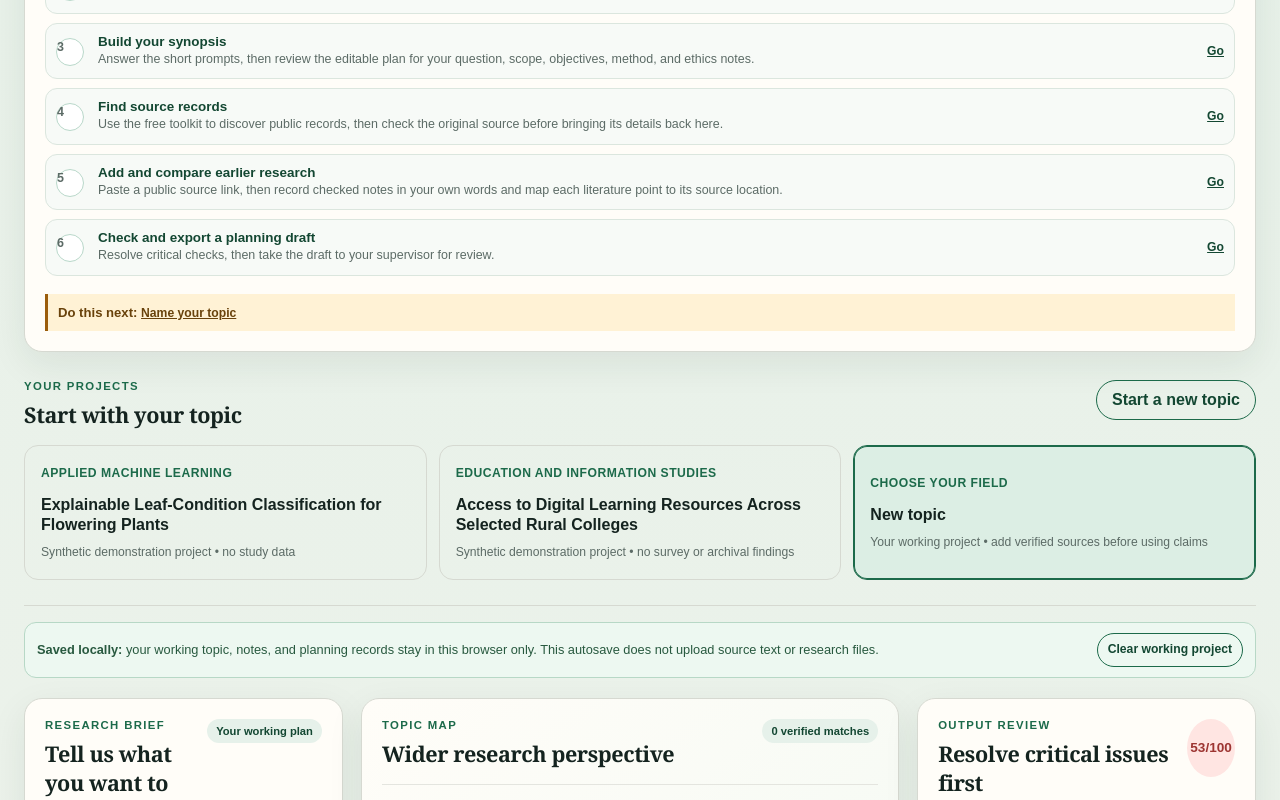
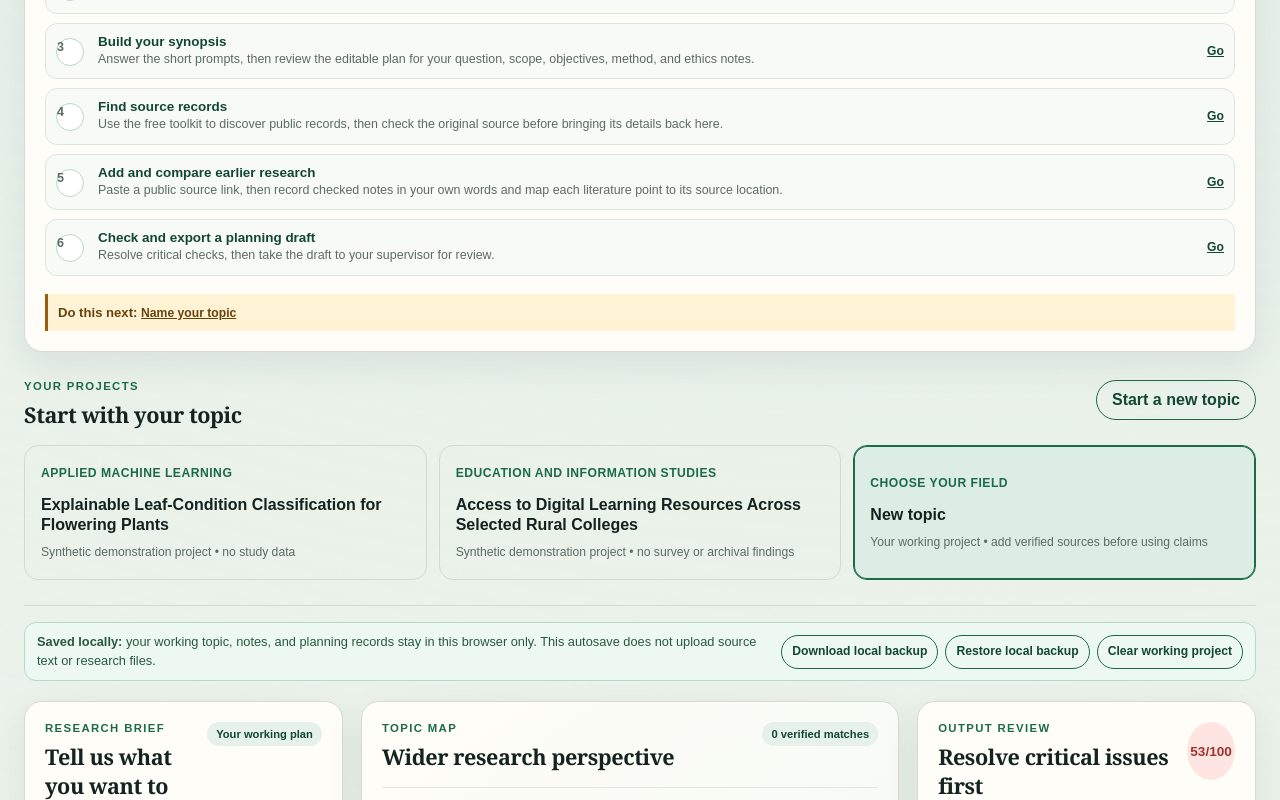
Before and after one commit to d4kash/thesis, a Next.js app: page / in a window 1280 px wide. Both pictures are taken after a click on the button "Start a new topic". Shown: the part 631-1431 px from the top of the page. Built offline with nearby package versions, Linux system fonts and the light colour scheme.

Commit message:
Add validated local research-plan backups

```diff
--- a/app/globals.css
+++ b/app/globals.css
@@ -69,6 +69,7 @@ h3 { font-size: 0.94rem; margin-bottom: 8px; }
 .project-card strong { display: block; line-height: 1.3; margin-bottom: 8px; }
 .local-project-notice { align-items: center; background: #edf8f1; border: 1px solid #b7d8c6; border-radius: 12px; color: #28593f; display: flex; font-size: 0.8rem; gap: 14px; justify-content: space-between; line-height: 1.45; margin: -12px 0 20px; padding: 10px 12px; }
 .local-project-notice .button { flex: 0 0 auto; font-size: 0.76rem; padding: 7px 10px; }
+.local-project-notice__actions { display: flex; flex: 0 0 auto; flex-wrap: wrap; gap: 7px; justify-content: flex-end; }
 
 .button { background: var(--green); border: 1px solid var(--green); border-radius: 999px; color: white; font-weight: 700; padding: 10px 15px; transition: background 160ms ease, transform 160ms ease; }
 .button:hover:not(:disabled) { background: var(--green-dark); transform: translateY(-1px); }
@@ -326,6 +327,7 @@ h3 { font-size: 0.94rem; margin-bottom: 8px; }
   .site-shell { width: min(100% - 28px, 1440px); padding-top: 28px; }
   .site-header, .project-picker__heading, .export-actions, .local-project-notice { flex-direction: column; }
   .local-project-notice { align-items: flex-start; }
+  .local-project-notice__actions { justify-content: flex-start; }
   .review-summary { width: 100%; }
   .project-cards, .studio-grid, .issues { grid-template-columns: 1fr; }
   .project-cards { grid-template-columns: 1fr; }
--- a/components/ThesisStudio.tsx
+++ b/components/ThesisStudio.tsx
@@ -1,6 +1,6 @@
 "use client";
 
-import { startTransition, useEffect, useMemo, useState } from "react";
+import { startTransition, useEffect, useMemo, useRef, useState, type ChangeEvent } from "react";
 import { DraftViewer } from "@/components/DraftViewer";
 import { DissertationRoadmap } from "@/components/DissertationRoadmap";
 import { EvidenceLedger } from "@/components/EvidenceLedger";
@@ -22,7 +22,10 @@ import { generateDraft } from "@/lib/draft";
 import { buildDraftMarkdown, buildSupervisorReviewMarkdown } from "@/lib/export";
 import {
   clearLocalProject,
+  buildLocalProjectBackup,
   loadLocalProject,
+  MAX_LOCAL_PROJECT_BACKUP_BYTES,
+  parseLocalProjectBackup,
   saveLocalProject,
   type LocalProjectStorage,
 } from "@/lib/local-project-storage";
@@ -50,8 +53,8 @@ function createBlankProject(): ThesisProject {
   };
 }
 
-function downloadMarkdown(markdown: string, filename: string) {
-  const blob = new Blob([markdown], { type: "text/markdown;charset=utf-8" });
+function downloadText(content: string, filename: string, type: string) {
+  const blob = new Blob([content], { type });
   const url = URL.createObjectURL(blob);
   const anchor = document.createElement("a");
   anchor.href = url;
@@ -78,6 +81,7 @@ export function ThesisStudio() {
   const [localSaveStatus, setLocalSaveStatus] = useState<"saving" | "saved" | "unavailable">("saving");
   const [exportStatus, setExportStatus] = useState("");
   const [isSwitching, setIsSwitching] = useState(false);
+  const backupInputRef = useRef<HTMLInputElement>(null);
 
   useEffect(() => {
     const storage = browserLocalStorage();
@@ -151,14 +155,62 @@ export function ThesisStudio() {
 
   function downloadDraft() {
     const safeName = project.title.toLowerCase().replace(/[^a-z0-9]+/g, "-").replace(/(^-|-$)/g, "") || "thesis-draft";
-    downloadMarkdown(markdown, `${safeName}-working-draft.md`);
+    downloadText(markdown, `${safeName}-working-draft.md`, "text/markdown;charset=utf-8");
     setExportStatus("Working draft downloaded.");
   }
 
   function downloadSupervisorReview() {
     const safeName = project.title.toLowerCase().replace(/[^a-z0-9]+/g, "-").replace(/(^-|-$)/g, "") || "thesis-review";
-    downloadMarkdown(supervisorReview, `${safeName}-supervisor-review.md`);
+    downloadText(supervisorReview, `${safeName}-supervisor-review.md`, "text/markdown;charset=utf-8");
     setExportStatus("Supervisor review packet downloaded.");
+  }
+
+  function downloadLocalProjectBackup() {
+    if (!localProject) return;
+
+    const backup = buildLocalProjectBackup(localProject);
+    if (!backup) {
+      setExportStatus("The local project could not be prepared for backup. Review its required project fields first.");
+      return;
+    }
+
+    const safeName = localProject.title.toLowerCase().replace(/[^a-z0-9]+/g, "-").replace(/(^-|-$)/g, "") || "thesis-research-plan";
+    downloadText(backup, `${safeName}-research-plan-backup.json`, "application/json;charset=utf-8");
+    setExportStatus("Local research-plan backup downloaded. It contains your project entries and notes, not external source files.");
+  }
+
+  function chooseLocalProjectBackup() {
+    backupInputRef.current?.click();
+  }
+
+  async function restoreLocalProjectBackup(event: ChangeEvent<HTMLInputElement>) {
+    const file = event.target.files?.[0];
+    event.target.value = "";
+    if (!file) return;
+
+    if (file.size > MAX_LOCAL_PROJECT_BACKUP_BYTES) {
+      setExportStatus("That backup is larger than 250 KB. Use a Thesis Studio research-plan backup containing records and notes, not source files.");
+      return;
+    }
+
+    try {
+      const restoredProject = parseLocalProjectBackup(await file.text());
+      if (!restoredProject) {
+        setExportStatus("That file is not a valid Thesis Studio local research-plan backup. Nothing was imported.");
+        return;
+      }
+
+      if (localProject && !window.confirm("Restore this backup and replace the local working project saved in this browser?")) return;
+
+      setIsSwitching(true);
+      startTransition(() => {
+        updateProject(restoredProject);
+        setExportStatus("Research-plan backup restored locally. Recheck every source record before relying on it.");
+      });
+      window.setTimeout(() => setIsSwitching(false), 150);
+    } catch {
+      setExportStatus("The backup could not be read. Nothing was imported.");
+    }
   }
 
   return (
@@ -169,8 +221,8 @@ export function ThesisStudio() {
       </p>
       <GettingStartedGuide project={project} review={review} />
       <ProjectPicker onCreate={createProject} onSelect={selectProject} projects={projects} selectedId={project.id} />
-      {localProject ? (
-        <aside className="local-project-notice" role="status">
+      <aside className="local-project-notice" role="status">
+        {localProject ? (
           <span>
             {localSaveStatus === "unavailable"
               ? <><strong>Not saved:</strong> browser storage is unavailable, so this working project lasts only for this visit. Download anything you need before leaving; nothing has been uploaded.</>
@@ -178,9 +230,14 @@ export function ThesisStudio() {
                 ? <><strong>Saving locally:</strong> your working topic, notes, and planning records are being saved in this browser only.</>
                 : <><strong>Saved locally:</strong> your working topic, notes, and planning records stay in this browser only. This autosave does not upload source text or research files.</>}
           </span>
-          <button className="button button--secondary button--compact" onClick={clearSavedProject} type="button">Clear working project</button>
-        </aside>
-      ) : null}
+        ) : <span><strong>Local backup:</strong> restore a previous Thesis Studio research-plan JSON file in this browser. Only validated project records and short notes are accepted; source PDFs or copied thesis text are never imported.</span>}
+        <div className="local-project-notice__actions">
+          {localProject ? <button className="button button--secondary button--compact" onClick={downloadLocalProjectBackup} type="button">Download local backup</button> : null}
+          <button className="button button--secondary button--compact" onClick={chooseLocalProjectBackup} type="button">Restore local backup</button>
+          {localProject ? <button className="button button--secondary button--compact" onClick={clearSavedProject} type="button">Clear working project</button> : null}
+        </div>
+        <input accept="application/json,.json" aria-label="Restore a local Thesis Studio research-plan backup" hidden onChange={(event) => void restoreLocalProjectBackup(event)} ref={backupInputRef} type="file" />
+      </aside>
       <div aria-busy={isSwitching} className="studio-grid">
         <div className="workspace-stack">
           <ProjectEditor onChange={updateProject} project={project} />
--- a/lib/local-project-storage.ts
+++ b/lib/local-project-storage.ts
@@ -8,8 +8,15 @@ import type {
   SynopsisDetails,
   ThesisProject,
 } from "@/lib/thesis-types";
+import { normalizeLiteratureVerification } from "@/lib/literature-readiness";
+import { normalizePriorResearchVerification } from "@/lib/prior-research-readiness";
+import { canMarkResultVerified, normalizeSourceVerification } from "@/lib/result-readiness";
 
 export const LOCAL_PROJECT_STORAGE_KEY = "thesis-studio:local-plan:v1";
+export const LOCAL_PROJECT_BACKUP_FORMAT = "thesis-studio-local-project";
+export const LOCAL_PROJECT_BACKUP_VERSION = 1;
+export const MAX_LOCAL_PROJECT_BACKUP_BYTES = 250_000;
+export const MAX_LOCAL_PROJECT_TEXT_CHARACTERS = 12_000;
 
 export interface LocalProjectStorage {
   getItem(key: string): string | null;
@@ -17,16 +24,23 @@ export interface LocalProjectStorage {
   setItem(key: string, value: string): void;
 }
 
+interface LocalProjectBackup {
+  format: typeof LOCAL_PROJECT_BACKUP_FORMAT;
+  project: ThesisProject;
+  version: typeof LOCAL_PROJECT_BACKUP_VERSION;
+}
+
 function isRecord(value: unknown): value is Record<string, unknown> {
   return typeof value === "object" && value !== null && !Array.isArray(value);
 }
 
 function hasString(record: Record<string, unknown>, key: string): boolean {
-  return typeof record[key] === "string";
+  return typeof record[key] === "string" && record[key].length <= MAX_LOCAL_PROJECT_TEXT_CHARACTERS;
 }
 
 function hasOptionalString(record: Record<string, unknown>, key: string): boolean {
-  return record[key] === undefined || typeof record[key] === "string";
+  return record[key] === undefined
+    || (typeof record[key] === "string" && record[key].length <= MAX_LOCAL_PROJECT_TEXT_CHARACTERS);
 }
 
 function isStringArray(value: unknown): value is string[] {
@@ -96,6 +110,19 @@ export function isStoredLocalProject(value: unknown): value is ThesisProject {
     && (value.synopsis === undefined || isSynopsisDetails(value.synopsis));
 }
 
+function normalizeStoredLocalProject(project: ThesisProject): ThesisProject {
+  const sources = project.sources.map(normalizeSourceVerification);
+  const literatureNotes = (project.literatureNotes ?? []).map((note) => normalizeLiteratureVerification(note, sources));
+  const priorResearch = project.priorResearch.map(normalizePriorResearchVerification);
+  const results = project.results.map((result) => (
+    result.verification === "verified" && !canMarkResultVerified(result, sources, project.methods)
+      ? { ...result, verification: "unverified" as const }
+      : result
+  ));
+
+  return { ...project, literatureNotes, priorResearch, results, sources };
+}
+
 export function loadLocalProject(storage: LocalProjectStorage): ThesisProject | null {
   try {
     const value = storage.getItem(LOCAL_PROJECT_STORAGE_KEY);
@@ -104,14 +131,44 @@ export function loadLocalProject(storage: LocalProjectStorage): ThesisProject |
     const parsed: unknown = JSON.parse(value);
     if (!isStoredLocalProject(parsed)) return null;
 
-    return { ...parsed, literatureNotes: parsed.literatureNotes ?? [] };
+    return normalizeStoredLocalProject(parsed);
+  } catch {
+    return null;
+  }
+}
+
+export function buildLocalProjectBackup(project: ThesisProject): string | null {
+  if (!isStoredLocalProject(project)) return null;
+
+  const backup: LocalProjectBackup = {
+    format: LOCAL_PROJECT_BACKUP_FORMAT,
+    project: normalizeStoredLocalProject(project),
+    version: LOCAL_PROJECT_BACKUP_VERSION,
+  };
+
+  return JSON.stringify(backup, null, 2);
+}
+
+export function parseLocalProjectBackup(value: string): ThesisProject | null {
+  if (value.length > MAX_LOCAL_PROJECT_BACKUP_BYTES) return null;
+
+  try {
+    const backup: unknown = JSON.parse(value);
+    if (!isRecord(backup)
+      || backup.format !== LOCAL_PROJECT_BACKUP_FORMAT
+      || backup.version !== LOCAL_PROJECT_BACKUP_VERSION
+      || !isStoredLocalProject(backup.project)) {
+      return null;
+    }
+
+    return normalizeStoredLocalProject(backup.project);
   } catch {
     return null;
   }
 }
 
 export function saveLocalProject(storage: LocalProjectStorage, project: ThesisProject): boolean {
-  if (project.id !== "local-plan") return false;
+  if (!isStoredLocalProject(project)) return false;
 
   try {
     storage.setItem(LOCAL_PROJECT_STORAGE_KEY, JSON.stringify(project));
```
Also changed, not shown: 1 other file (tests, documents, lock files or other folders).
